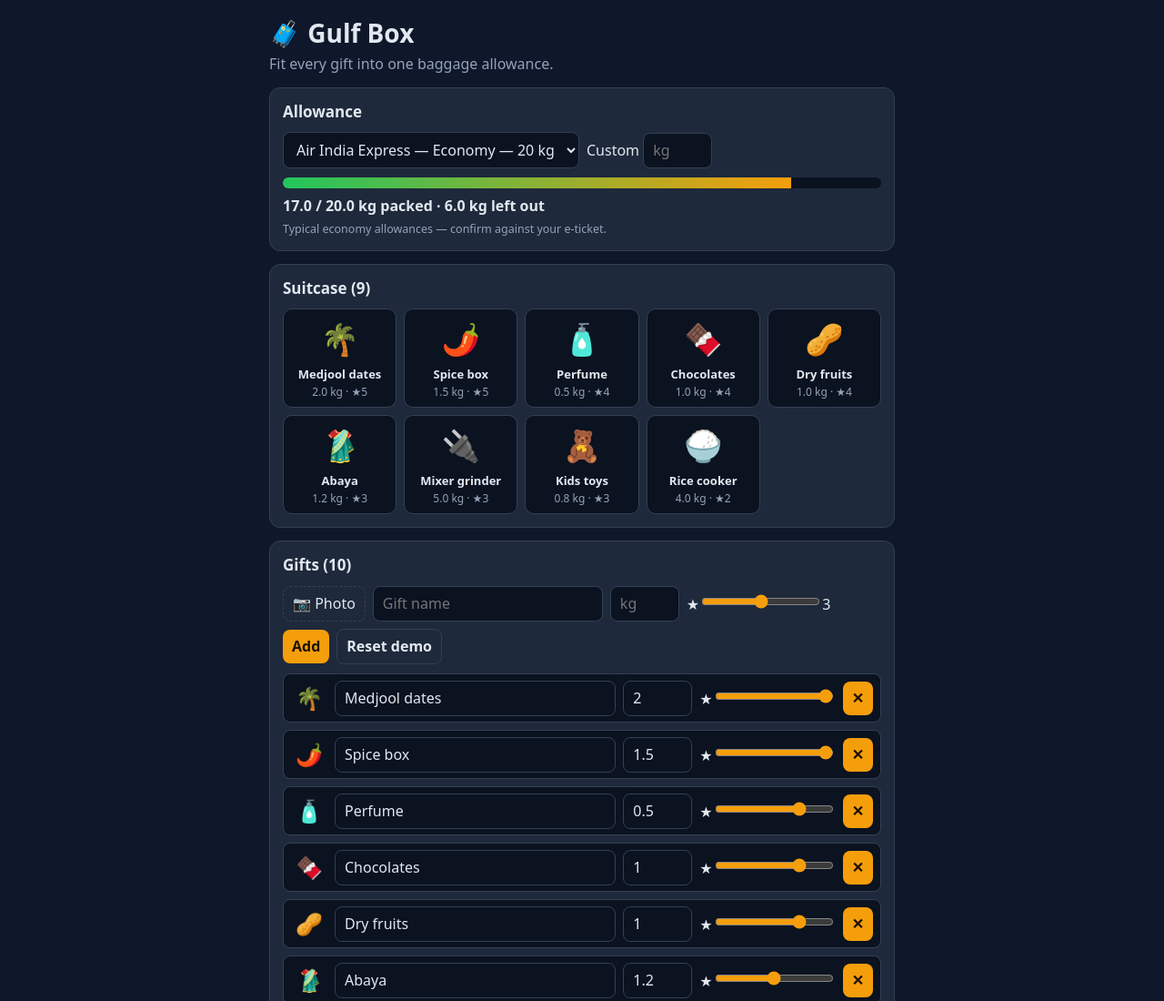
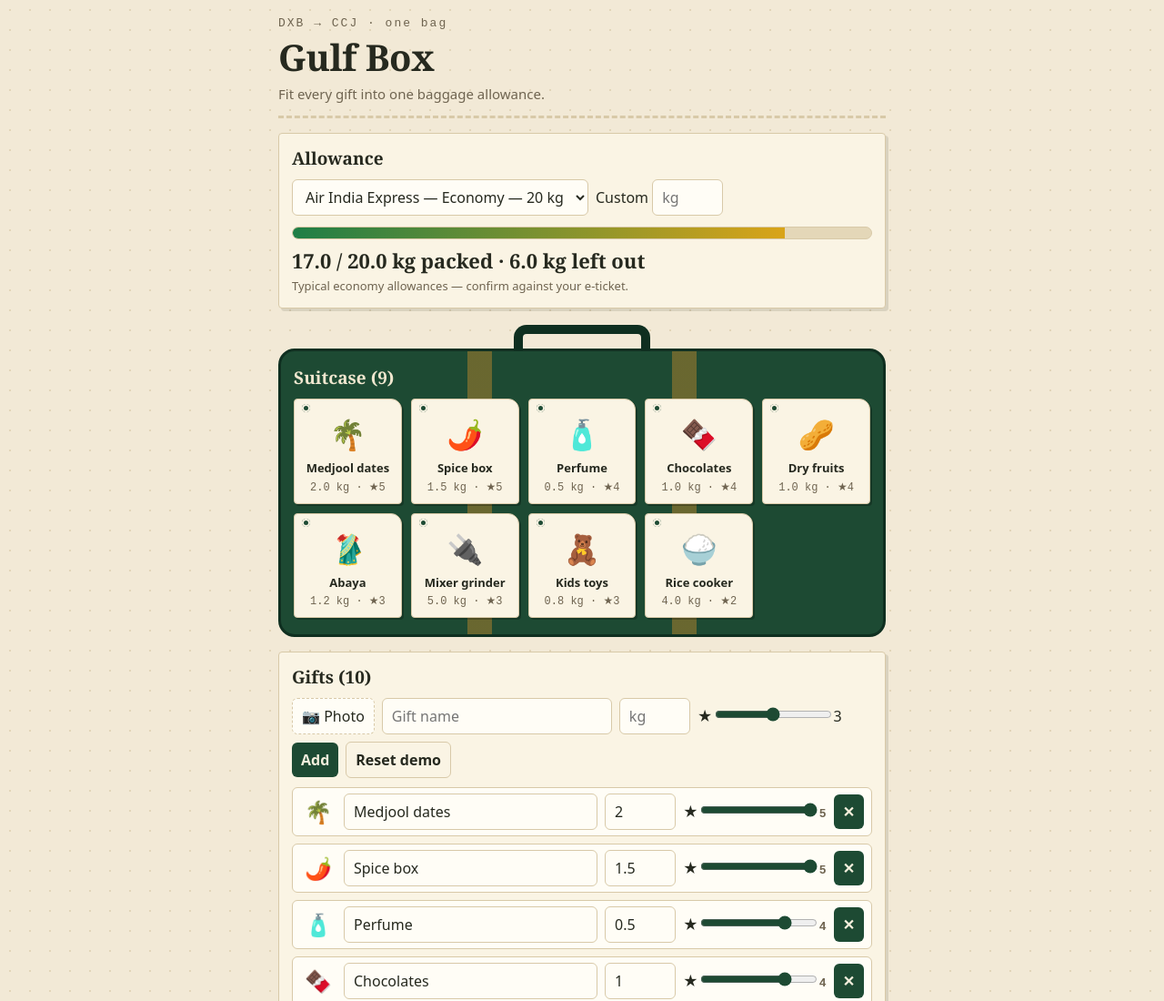
Before and after one commit to PyNAABO/LAYOVER-Hackathon, a website built with Vite: page gulf-box/index.html in a window 1280 px wide. Shown: the top 1100 px of the page at 91% size. Built offline with nearby package versions, Linux system fonts and the light colour scheme.

Commit message:
feat: ephemera redesign (luggage case, tags, stamps) + ui-ux-pro-max skills

```diff
--- a/gulf-box/src/main.ts
+++ b/gulf-box/src/main.ts
@@ -38,7 +38,8 @@ function render(): void {
   app.innerHTML = `
   <header>
     <div>
-      <h1>🧳 Gulf Box</h1>
+      <div class="route">DXB → CCJ · one bag</div>
+      <h1>Gulf Box</h1>
       <p>Fit every gift into one baggage allowance.</p>
     </div>
     <button id="installBtn" hidden>Install app</button>
@@ -61,10 +62,13 @@ function render(): void {
     <p class="fine">Typical economy allowances — confirm against your e-ticket.</p>
   </section>
 
-  <section class="card">
+  <section class="case">
+    <div class="handle"></div>
+    <div class="case-body">
     <h2>Suitcase (${ordered.length})</h2>
     <div class="grid" id="grid">
       ${ordered.map((g) => `<div class="tile" draggable="true" data-id="${g.id}">${tileArt(g)}<b>${esc(g.name)}</b><span>${g.weightKg.toFixed(1)} kg · ★${g.priority}</span></div>`).join('') || '<p class="empty">Nothing fits — raise the limit or drop an item.</p>'}
+    </div>
     </div>
   </section>
 
@@ -83,13 +87,14 @@ function render(): void {
         <span class="thumb">${tileArt(g)}</span>
         <input class="nm" value="${esc(g.name)}" maxlength="40">
         <input class="wt" type="number" min="0.1" step="0.1" value="${g.weightKg}">
-        <label>★<input class="pr" type="range" min="1" max="5" value="${g.priority}"></label>
+        <label>★<input class="pr" type="range" min="1" max="5" value="${g.priority}"><span class="prv">${g.priority}</span></label>
         <button class="rm" title="Remove">✕</button>
       </li>`).join('')}
     </ul>
   </section>
 
   ${leftOut.length ? `<section class="card warn">
+    <div class="stamp">Not packed</div>
     <h2>Left out (${leftOut.length})</h2>
     <ul class="leftout">
       ${leftOut.map((g) => `<li><span class="thumb">${tileArt(g)}</span><div><b>${esc(g.name)}</b> — ${g.weightKg.toFixed(1)} kg<span class="sug">${esc(suggest(g))}</span></div></li>`).join('')}
--- a/gulf-box/src/style.css
+++ b/gulf-box/src/style.css
@@ -1,75 +1,154 @@
+/* Gulf Box — airport-ephemera direction.
+   Kraft luggage tags, rubber-stamp verdicts, boarding-pass header.
+   System fonts only: works in airplane mode. */
 :root {
-  color-scheme: dark;
-  --bg: #0f172a;
-  --card: #1e293b;
-  --line: #334155;
-  --txt: #e2e8f0;
-  --dim: #94a3b8;
-  --acc: #f59e0b;
-  --ok: #22c55e;
+  color-scheme: light;
+  --paper: #f2e9d6;
+  --tag: #faf4e4;
+  --ink: #26291f;
+  --dim: #6f6450;
+  --line: #d8c9a8;
+  --case: #1d4a33;
+  --case-edge: #0f2f20;
+  --brass: #a87f2d;
+  --stamp: #c0392b;
+  --ok: #1e7e46;
 }
 * { box-sizing: border-box; }
 body {
   margin: 0;
-  background: var(--bg);
-  color: var(--txt);
-  font: 16px/1.45 system-ui, sans-serif;
-  max-width: 720px;
+  background: var(--paper);
+  background-image: radial-gradient(#e2d5b8 1px, transparent 1px);
+  background-size: 22px 22px;
+  color: var(--ink);
+  font: 16px/1.5 system-ui, -apple-system, sans-serif;
+  max-width: 700px;
   margin-inline: auto;
-  padding: 16px;
+  padding: 18px 16px 40px;
 }
-header { display: flex; justify-content: space-between; align-items: center; }
-h1 { margin: 0; font-size: 28px; }
-header p { margin: 2px 0 0; color: var(--dim); }
-h2 { font-size: 17px; margin: 0 0 10px; }
+header {
+  display: flex;
+  justify-content: space-between;
+  align-items: flex-start;
+  gap: 10px;
+  border-bottom: 3px dashed var(--line);
+  padding-bottom: 12px;
+}
+.route {
+  font: 13px ui-monospace, monospace;
+  letter-spacing: 2px;
+  color: var(--dim);
+}
+h1 {
+  font: 700 40px Georgia, 'Times New Roman', serif;
+  margin: 2px 0 0;
+  letter-spacing: -0.5px;
+}
+header p { margin: 2px 0 0; color: var(--dim); font-size: 15px; }
+h2 { font: 700 19px Georgia, serif; margin: 0 0 10px; }
 .card {
-  background: var(--card);
+  background: var(--tag);
   border: 1px solid var(--line);
-  border-radius: 12px;
+  border-radius: 4px;
+  box-shadow: 3px 3px 0 rgba(38, 41, 31, 0.12);
   padding: 14px;
-  margin-top: 14px;
+  margin-top: 16px;
 }
-.warn { border-color: var(--acc); }
 .row, .addrow { display: flex; gap: 8px; flex-wrap: wrap; align-items: center; }
 input, select, button {
   font: inherit;
-  color: var(--txt);
-  background: #0b1220;
-  border: 1px solid var(--line);
-  border-radius: 8px;
+  color: var(--ink);
+  background: #fffdf6;
+  border: 1.5px solid var(--line);
+  border-radius: 6px;
   padding: 7px 10px;
 }
-input[type='number'] { width: 76px; }
-input[type='range'] { padding: 0; accent-color: var(--acc); }
-button { background: var(--acc); border: 0; color: #1c1005; font-weight: 700; cursor: pointer; }
-button.ghost { background: transparent; border: 1px solid var(--line); color: var(--txt); }
-.file { border: 1px dashed var(--line); border-radius: 8px; padding: 7px 10px; cursor: pointer; }
-.bar { height: 12px; background: #0b1220; border-radius: 6px; margin-top: 10px; overflow: hidden; }
-.fill { height: 100%; background: linear-gradient(90deg, var(--ok), var(--acc)); transition: width 0.25s; }
-.total { font-weight: 700; margin: 8px 0 0; }
-.fine { color: var(--dim); font-size: 12.5px; margin: 4px 0 0; }
-.grid { display: grid; grid-template-columns: repeat(auto-fill, minmax(104px, 1fr)); gap: 8px; }
+input[type='number'] { width: 78px; }
+input[type='range'] { padding: 0; accent-color: var(--case); border: 0; background: transparent; }
+button { background: var(--case); border: 0; color: #f5efdd; font-weight: 700; cursor: pointer; }
+button.ghost { background: transparent; border: 1.5px solid var(--line); color: var(--ink); }
+button:focus-visible, input:focus-visible, select:focus-visible { outline: 3px solid var(--brass); outline-offset: 1px; }
+.file { border: 1.5px dashed var(--line); border-radius: 6px; padding: 7px 10px; cursor: pointer; background: #fffdf6; }
+
+/* Weight belt */
+.bar { height: 14px; background: #e4d7b8; border-radius: 7px; margin-top: 12px; overflow: hidden; border: 1px solid var(--line); }
+.fill { height: 100%; background: linear-gradient(90deg, var(--ok), #d9a419); transition: width 0.25s; }
+.total { font: 700 22px Georgia, serif; margin: 8px 0 0; }
+.fine { color: var(--dim); font-size: 13px; margin: 4px 0 0; }
+
+/* The suitcase — the memorable element */
+.case { margin-top: 18px; }
+.handle {
+  width: 150px; height: 26px;
+  margin: 0 auto;
+  border: 10px solid var(--case-edge);
+  border-bottom: 0;
+  border-radius: 14px 14px 0 0;
+}
+.case-body {
+  background: var(--case);
+  border: 3px solid var(--case-edge);
+  border-radius: 18px;
+  padding: 16px 14px 18px;
+  background-image:
+    linear-gradient(90deg, transparent 31%, rgba(168, 127, 45, 0.55) 31%, rgba(168, 127, 45, 0.55) 35%, transparent 35%),
+    linear-gradient(90deg, transparent 65%, rgba(168, 127, 45, 0.55) 65%, rgba(168, 127, 45, 0.55) 69%, transparent 69%);
+}
+.case-body h2 { color: #f0e7cf; }
+.grid { display: grid; grid-template-columns: repeat(auto-fill, minmax(104px, 1fr)); gap: 10px; }
+
+/* Luggage tags with punched holes */
 .tile {
-  background: #0b1220;
+  position: relative;
+  background: var(--tag);
   border: 1px solid var(--line);
-  border-radius: 10px;
-  padding: 8px;
+  border-radius: 4px 12px 4px 4px;
+  padding: 14px 8px 8px;
   text-align: center;
   cursor: grab;
   font-size: 13px;
+  box-shadow: 2px 2px 0 rgba(0, 0, 0, 0.25);
 }
-.tile img { width: 100%; height: 64px; object-fit: cover; border-radius: 6px; }
-.tile .emoji { font-size: 34px; display: block; }
+.tile::before {
+  content: '';
+  position: absolute;
+  top: 5px; left: 8px;
+  width: 9px; height: 9px; border-radius: 50%;
+  background: var(--case);
+  box-shadow: inset 0 0 0 2px var(--tag);
+}
+.tile img { width: 100%; height: 62px; object-fit: cover; border-radius: 3px; }
+.tile .emoji { font-size: 32px; display: block; }
 .tile b { display: block; margin-top: 4px; }
-.tile span:last-child { color: var(--dim); font-size: 12px; }
+.tile span:last-child { color: var(--dim); font-size: 12px; font-family: ui-monospace, monospace; }
+
 ul.gifts, ul.leftout { list-style: none; margin: 10px 0 0; padding: 0; display: grid; gap: 8px; }
 ul.gifts li, ul.leftout li {
   display: flex; gap: 8px; align-items: center;
-  background: #0b1220; border: 1px solid var(--line); border-radius: 8px; padding: 6px 8px;
+  background: #fffdf6; border: 1.5px solid var(--line); border-radius: 6px; padding: 6px 8px;
 }
 .thumb { width: 40px; height: 40px; flex: none; display: grid; place-items: center; font-size: 24px; }
-.thumb img { width: 40px; height: 40px; object-fit: cover; border-radius: 6px; }
+.thumb img { width: 40px; height: 40px; object-fit: cover; border-radius: 4px; }
 ul.gifts .nm { flex: 1; min-width: 0; }
-.sug { display: block; color: var(--acc); font-size: 13px; }
+.prv { font: 700 13px ui-monospace, monospace; color: var(--dim); min-width: 12px; }
+.sug { display: block; color: #7a5c14; font-size: 13px; }
+
+/* Rubber stamp verdict */
+.stamp {
+  display: inline-block;
+  font: 700 15px ui-monospace, monospace;
+  letter-spacing: 3px;
+  color: var(--stamp);
+  border: 3px double var(--stamp);
+  border-radius: 4px;
+  padding: 3px 12px;
+  transform: rotate(-4deg);
+  margin-bottom: 8px;
+  opacity: 0.9;
+}
 .empty { color: var(--dim); }
-footer { color: var(--dim); font-size: 13px; text-align: center; margin: 18px 0 30px; }
+footer { color: var(--dim); font-size: 13px; text-align: center; margin: 20px 0 30px; }
+
+@media (prefers-reduced-motion: reduce) {
+  .fill { transition: none; }
+}
```
